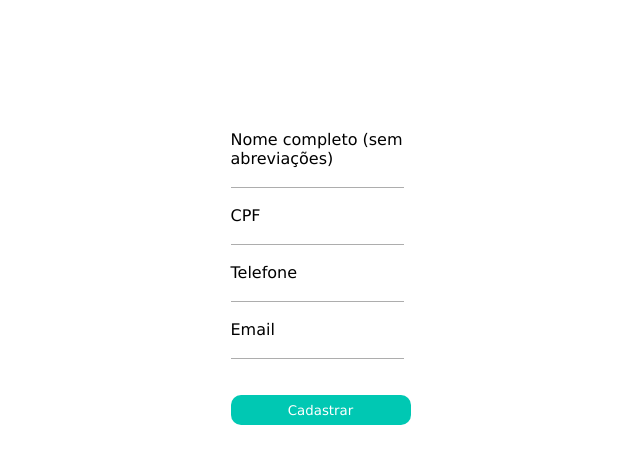
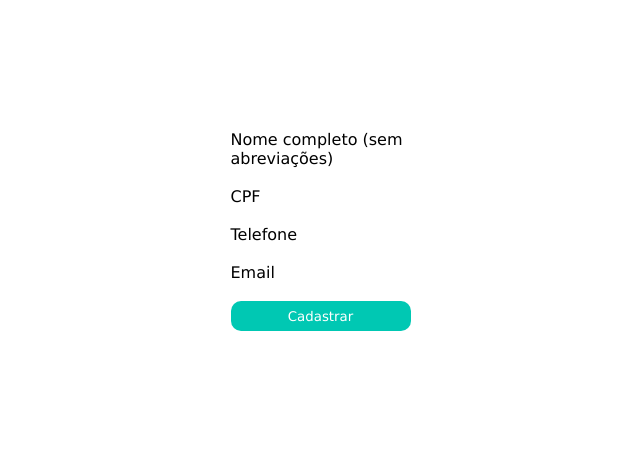
Before and after one commit to tavaros/github.io, a website: page index.html in a window 1280 px wide. Shown: the whole page, without its empty margins (323-963 px from the left). Drawn offline with Linux system fonts and the light colour scheme.

Commit message:
Update index.html
melhorias de digitação de codigo

```diff
--- a/index.html
+++ b/index.html
@@ -10,45 +10,31 @@
 </head>
 
 <body>
-    <div class="bloco" width="400">
+    <div class="bloco">
         <div class="bloco-central">
+            <form action="cadastros_realizados.html" method="get">
+
                 <div class="form-field">
                     <label for="nome">Nome completo (sem abreviações)</label>
-                </br>
                     <input type="text" autocomplete="off" id="nome" style="border: none">
-                <div class="field-border"></div>
                 </div>
-            </br>
                 <div class="form-field">
                     <label for="nome">CPF</label>
-                </br>
                     <input type="text" autocomplete="off" id="CPF" style="border: none">
-                <div class="field-border"></div>
                 </div>
-            </br>
                 <div class="form-field">
                     <label for="nome">Telefone</label>
-                </br>
                     <input type="text" autocomplete="off" id="telefone" style="border: none">
-                <div class="field-border"></div>
                 </div>
-            </br>
                 <div class="form-field">
                     <label for="email">Email</label>
-                </br>
                     <input type="email" autocomplete="off" id="email" style="border: none">
-                <div class="field-border"></div>
                 </div>
-            </br>
-            </br>
+                <button class="botao" type="submit">Cadastrar</button>
 
-            <form action="cadastros_realizados.html" method="get">
-                <button class="botao" type="submit">Cadastrar</button>
             </form>
-
         </div>
     </div>
-    </form>
 </body>
 
 </html>
```
Lines whose indentation alone changed are shown as unchanged.
